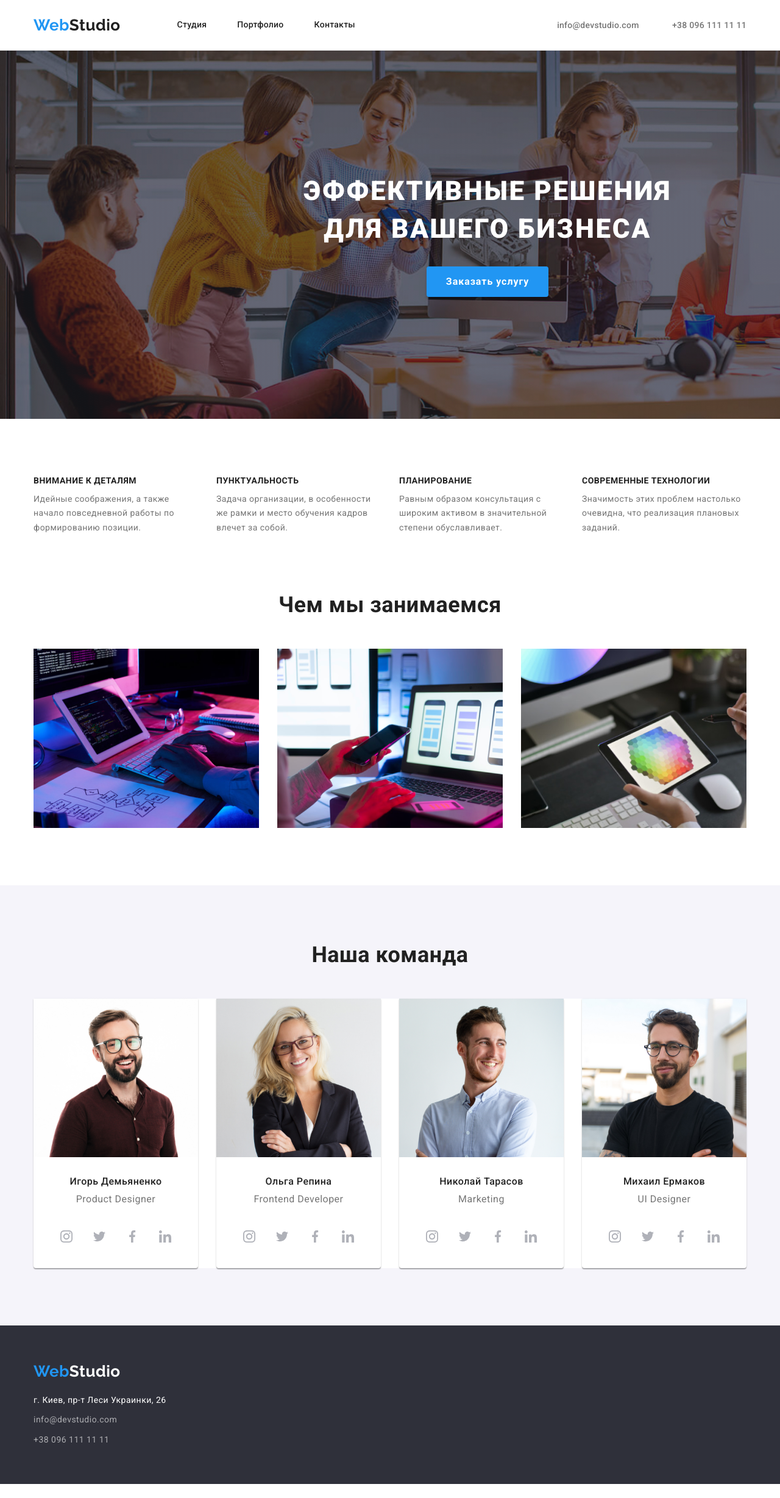
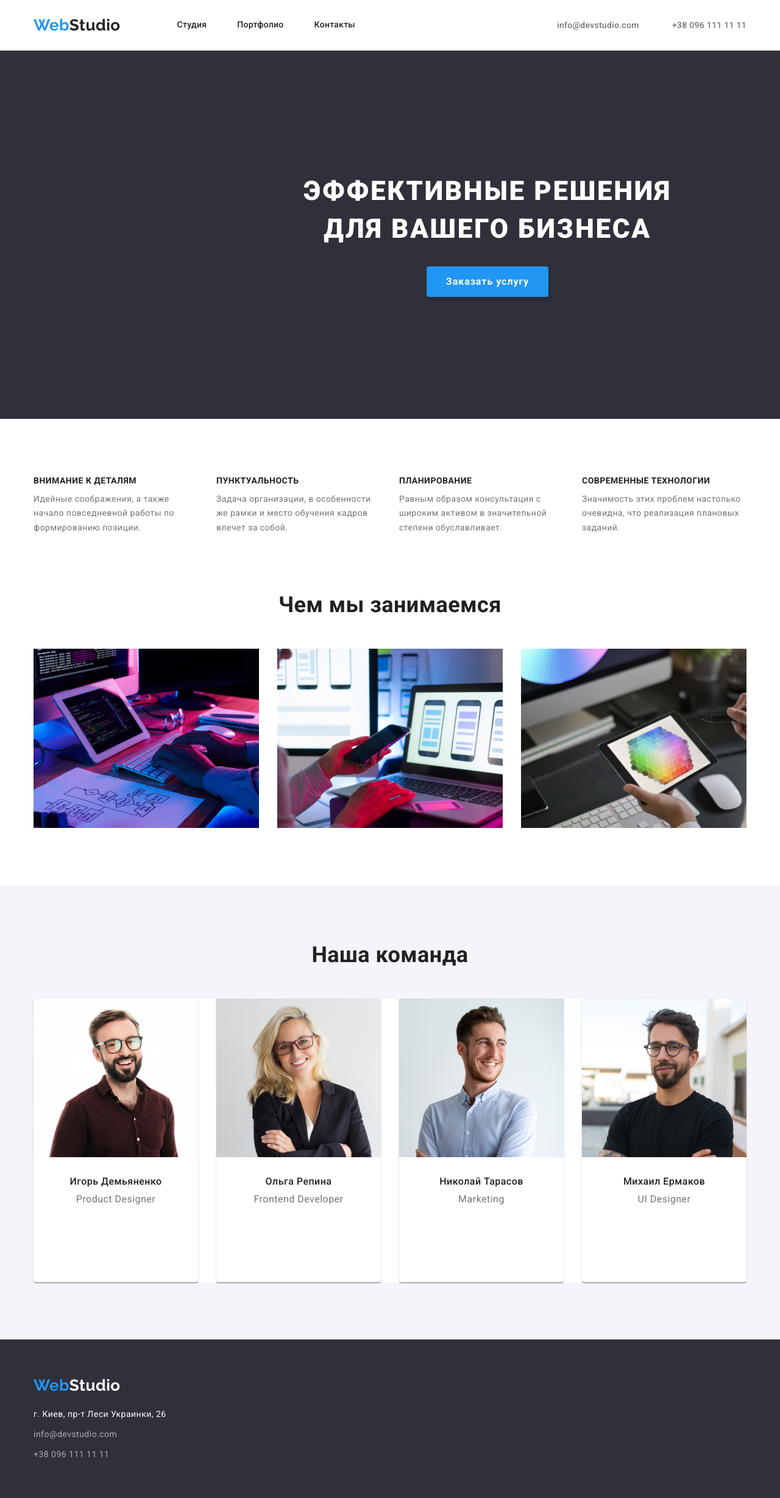
Before and after one commit to OlexandraTsys/goit-markup-hw-03, a plain HTML site: page index.html in a window 1280 px wide. Shown: the top 2457 px of the page at 61% size. Before the commit the page ends 2434 px from the top, so only its background shows below. Drawn offline with nearby package versions, Linux system fonts and the light colour scheme; files whose address does not match are found by name.

Commit message:
внесены изменения в код

```diff
--- a/css/styles.css
+++ b/css/styles.css
@@ -152,12 +152,7 @@ img {
   padding-top: 200px;
   padding-bottom: 200px;
 
-  background-image: linear-gradient(
-      rgba(47, 48, 58, 0.4),
-      rgba(47, 48, 58, 0.4)
-    ),
-    url("../imeges/bg.jpg");
-  background-repeat: no-repeat;
+    background-repeat: no-repeat;
   background-size: cover;
   background-color: var(--background-hero-section);
 
@@ -197,7 +192,7 @@ img {
 
 /* Priority */
 
-.priority-title {
+.visually-hidden {
   position: absolute;
   width: 1px;
   height: 1px;
@@ -316,39 +311,6 @@ img {
   font-weight: 400;
   font-size: 16px;
   line-height: 1.19;
-}
-
-.social-list.list {
-  display: flex;
-  justify-content: space-between;
-
-  width: 206px;
-  margin: 0 auto;
-  margin-bottom: 30px;
-  padding-left: 0;
-}
-.social-list.link {
-  display: flex;
-  justify-content: center;
-  align-items: center;
-
-  width: 44px;
-  height: 44px;
-  border-radius: 50%;
-}
-
-.social-list-icon {
-  fill: #afb1b8;
-}
-
-.social-list.link:hover,
-.social-list.link:focus {
-  background-color: var(--accent-text);
-}
-
-.social-list.link:hover .social-list-icon,
-.social-list.link:focus .social-list-icon {
-  fill: var(--white);
 }
 
 /* footer */
--- a/index.html
+++ b/index.html
@@ -48,7 +48,7 @@
 
         <section class="section priority">
             <div class="container priority">
-                <h2 class="priority-title">Преимущества</h2>
+                <h2 class="visually-hidden">Преимущества</h2>
                 <ul class="priority list">
                     <li class="item">
                         <h3 class="title">ВНИМАНИЕ К ДЕТАЛЯМ</h3>
```
Also changed, not shown: portfolio.html (+1 -1 lines), imeges/sprite.svg (deleted).
